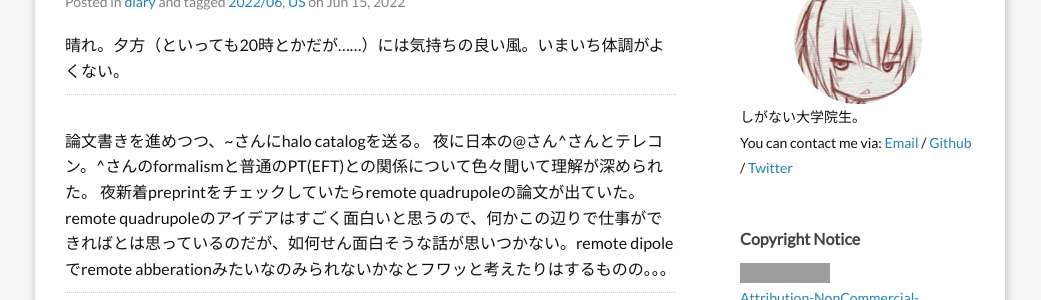
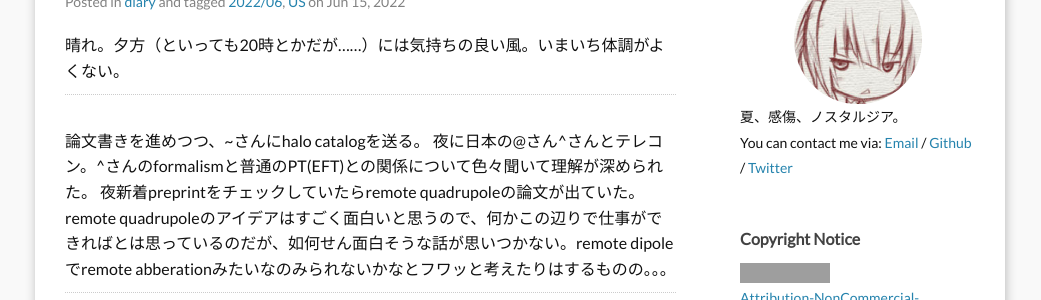
Before and after one commit to natsufuna/natsufuna.github.io, a Jekyll site: the page built from index.html, in a window 1280 px wide and 900 px high. Shown: the part 292-592 px from the top of the window, without its empty margins (120-1161 px from the left). Built offline with Jekyll 4.4.1, drawn with Linux system fonts in a browser that asks for light colours; the list of posts is cut into pages by our own code; grey boxes are pictures that could not be loaded.

Commit message:
Update _config.yml

```diff
--- a/_config.yml
+++ b/_config.yml
@@ -14,7 +14,7 @@ twitter_username: natsufuna
 github_username:  natsufuna
 #disqus_shortname: freshman21
 favicon: "/images/icon.png"
-aboutme: しがない大学院生。 # these are shown on aboutme-sidebar.
+aboutme: 夏、感傷、ノスタルジア。 # these are shown on aboutme-sidebar.
 aboutme_photo: "/images/icon.png" # your photo.
 #google_analytics_key: UA-57979084-1 # put YOUR key here to enable tracking! (blank to disable)
 
```
